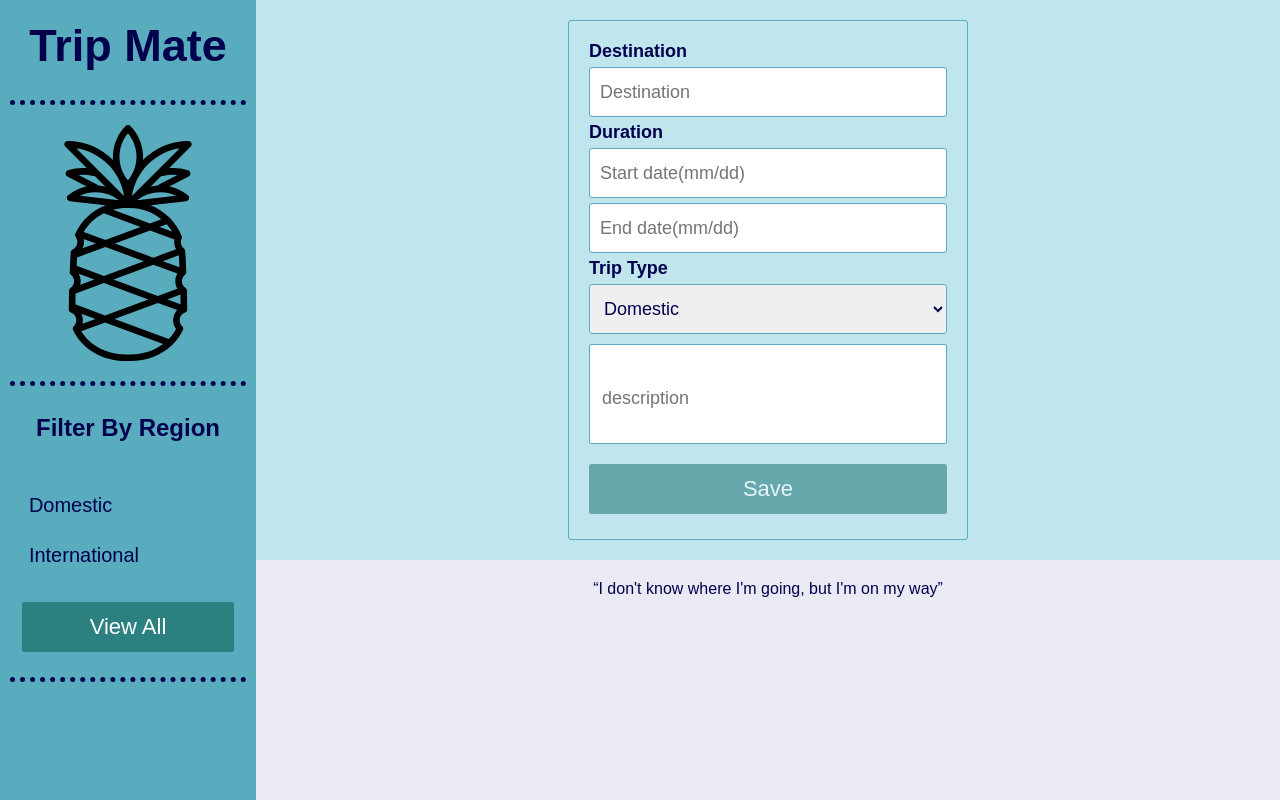
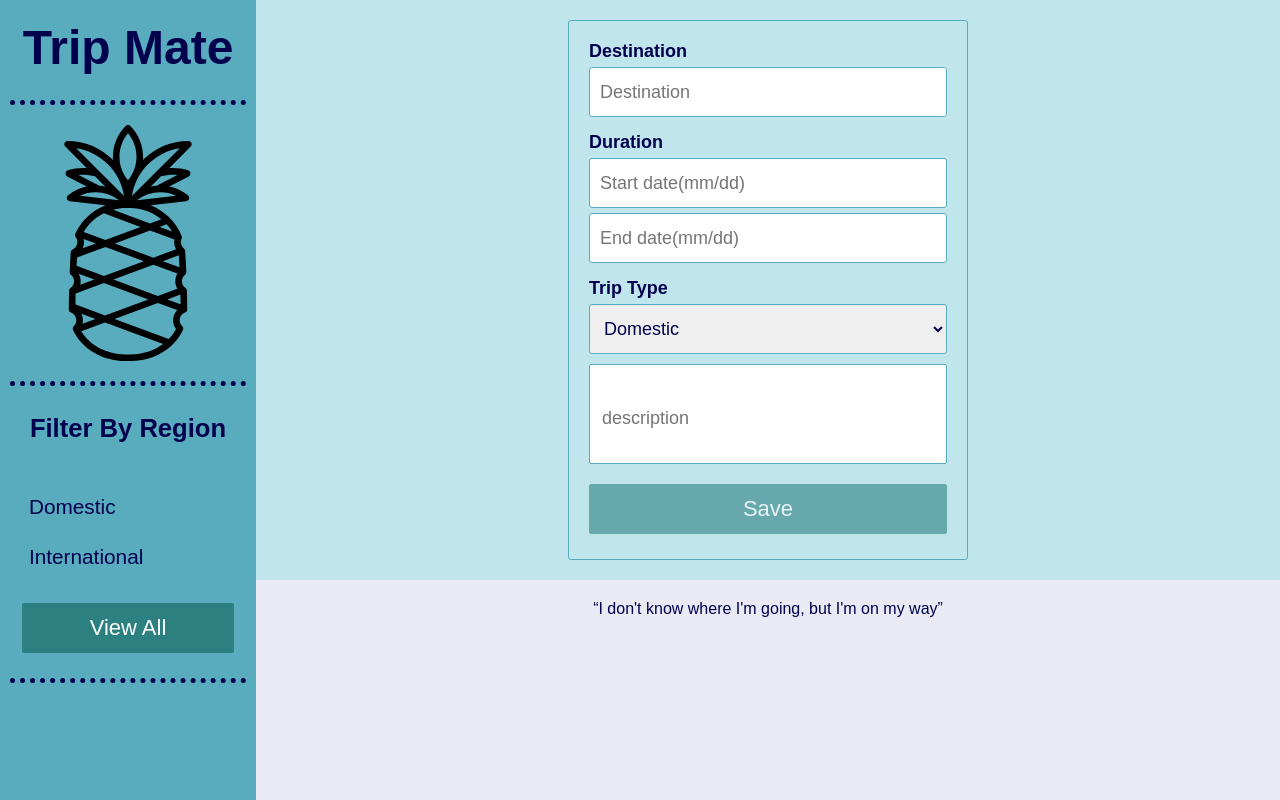
Before and after one commit to ec-myers/christmas-wishlist, a plain HTML site: page index.html in a window 1280 px wide. Shown: the top 800 px of the page. Drawn offline with Linux system fonts and the light colour scheme.

Commit message:
Updates font sizes for aside

```diff
--- a/styles.css
+++ b/styles.css
@@ -28,13 +28,8 @@ aside ul {
   width: 100%;
 }
 
-ul {
-  color: #ffffff;
-  font-size: 20px;
-  font-weight: 300;
-}
-
 li {
+  font-size: 1.3em;
   height: 40px;
   padding: 7px 8%;
   cursor: pointer;
@@ -43,34 +38,27 @@ li {
 }
 
 li:hover {
-  background-color: #2c8080;
+  background-color: #e79092;
   border-left: solid 10px #c0e5ec;
   padding-left: 6%;
   transition: 0.25s;
 }
 
-li:active {
-  background-color: #2c8080;
-  border-left: solid 10px #c0e5ec;
-  transition: 0.05s;
-}
-
 aside h1 {
   margin-top: 10px;
   margin-bottom: 10px;
-  font-size: 45px;
+  font-size: 3em;
   height: 50px;
   width: 100%;
   text-align: center;
 }
 
 aside h2 {
-  font-size: 24px;
+  font-size: 1.6em;
   margin-top: 8px;
   margin-bottom: 35px;
   width: 100%;
   text-align: center;
-  /* border-bottom: 2px solid #00004d; */
 }
 
 .border-div {
@@ -212,6 +200,10 @@ form input:focus {
   transition: 0.2s;
 }
 
+.div-destination {
+  margin-bottom: 10px;
+}
+
 .div-destination input {
   display: flex;
   flex-direction: column;
@@ -222,6 +214,10 @@ form input:focus {
   margin: 5px 0;
   padding-left: 10px;
   width: 100%;
+}
+
+.div-duration {
+  margin-bottom: 10px;
 }
 
 .div-duration input {
```
